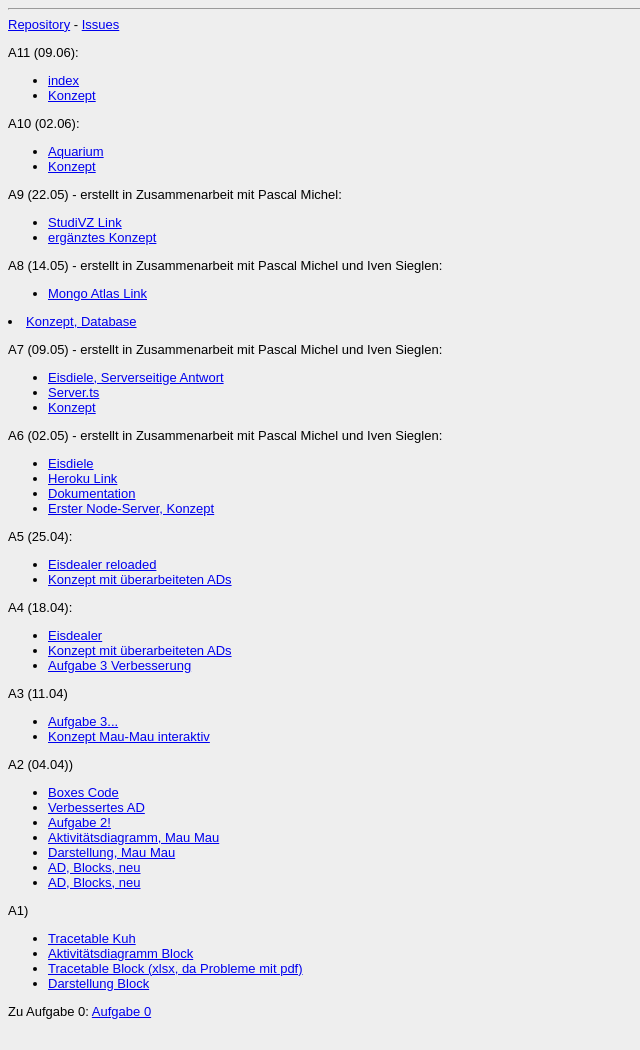
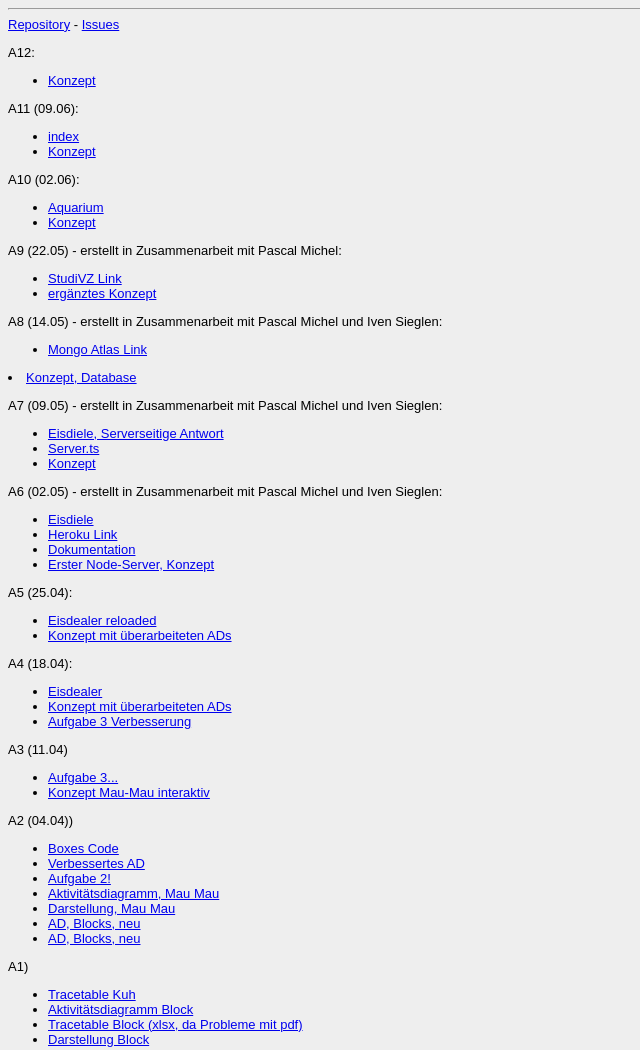
Before and after one commit to MichelOrlik/EIA2, a website: page Steckbrief/steckbrief.htm in a window 1280 px wide. Shown: the top 1050 px of the page, without its empty margins (0-640 px from the left). Drawn offline with Linux system fonts and the light colour scheme.

Commit message:
Update steckbrief.htm

```diff
--- a/Steckbrief/steckbrief.htm
+++ b/Steckbrief/steckbrief.htm
@@ -19,6 +19,15 @@
     <hr>
     <a href="https://github.com/michelorlik/EIA2" target="_blank">Repository</a> -
     <a href="https://github.com/MichelOrlik/EIA2/issues" target="_blank">Issues</a></br>
+           <div>
+        <p>A12:
+            <br>
+            <ul>
+
+                <li><a href="https://michelorlik.github.io/EIA2/Aufgaben/Aufgabe12/Konzept12.pdf"
+                        target="_blank">Konzept</a></li>
+        </ul>                </div>
+      <div>
        <div>
         <p>A11 (09.06):
             <br>
```
